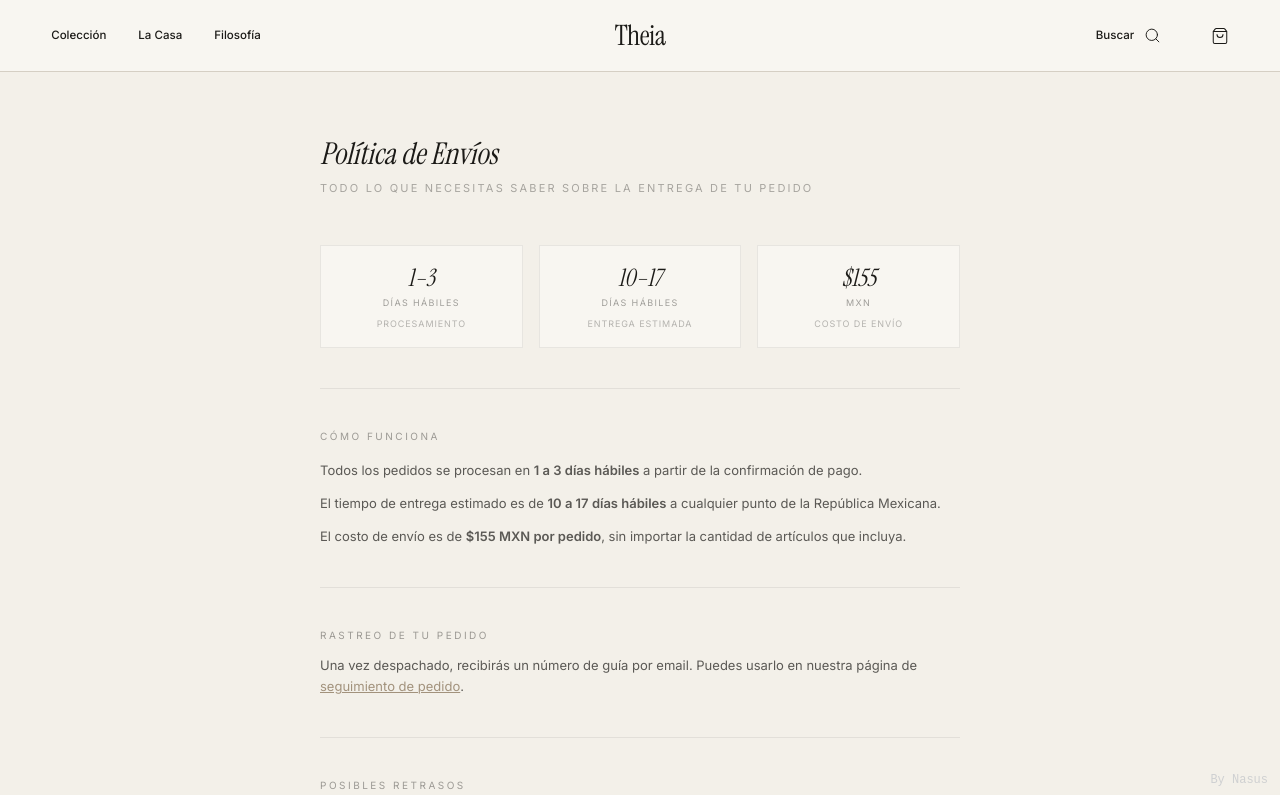
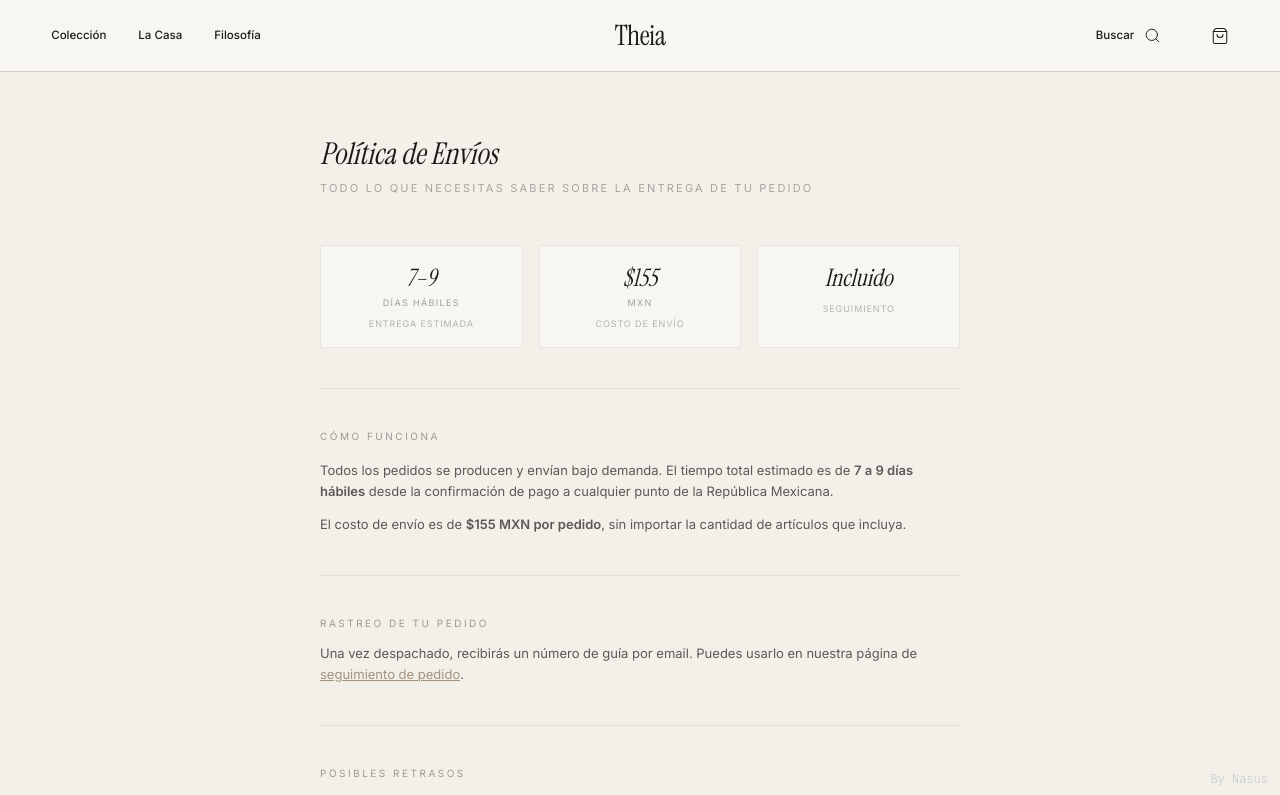
Before and after one commit to Alpizar22/Sangue, a Next.js app: page /ayuda/envios in a window 1280 px wide. Shown: the top 795 px of the page. Built offline with nearby package versions, Linux system fonts and the light colour scheme.

Commit message:
fix(store): show valid Printful colors and images

```diff
--- a/src/app/(store)/ayuda/envios/page.tsx
+++ b/src/app/(store)/ayuda/envios/page.tsx
@@ -30,9 +30,9 @@ export default function EnviosPage() {
           {/* Resumen visual */}
           <div className="grid grid-cols-3 gap-4">
             {[
-              { num: "1–3",    unit: "días hábiles", label: "Procesamiento" },
-              { num: "10–17",  unit: "días hábiles", label: "Entrega estimada" },
+              { num: "7–9",    unit: "días hábiles", label: "Entrega estimada" },
               { num: "$155",   unit: "MXN",          label: "Costo de envío" },
+              { num: "Incluido", unit: "",            label: "Seguimiento" },
             ].map(({ num, unit, label }) => (
               <div
                 key={label}
@@ -76,12 +76,8 @@ export default function EnviosPage() {
               style={{ fontFamily: "var(--font-space-mono)", color: "var(--ink)", opacity: 0.7 }}
             >
               <p>
-                Todos los pedidos se procesan en <strong style={{ opacity: 1 }}>1 a 3 días hábiles</strong> a partir de
-                la confirmación de pago.
-              </p>
-              <p>
-                El tiempo de entrega estimado es de <strong style={{ opacity: 1 }}>10 a 17 días hábiles</strong> a
-                cualquier punto de la República Mexicana.
+                Todos los pedidos se producen y envían bajo demanda. El tiempo total estimado es de <strong style={{ opacity: 1 }}>7 a 9 días hábiles</strong> desde
+                la confirmación de pago a cualquier punto de la República Mexicana.
               </p>
               <p>
                 El costo de envío es de <strong style={{ opacity: 1 }}>$155 MXN por pedido</strong>, sin importar
```
